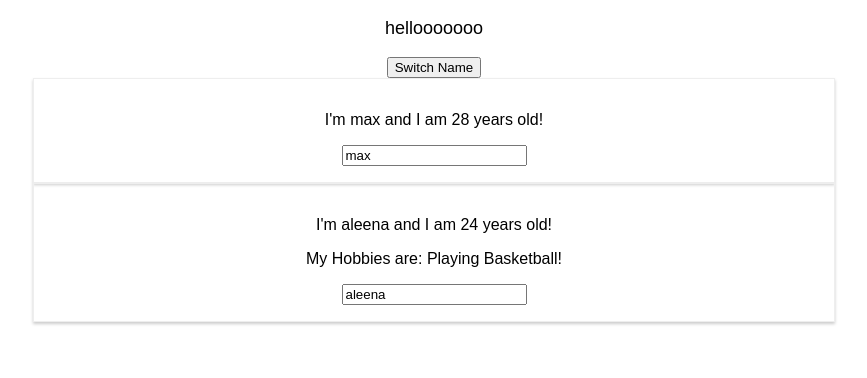
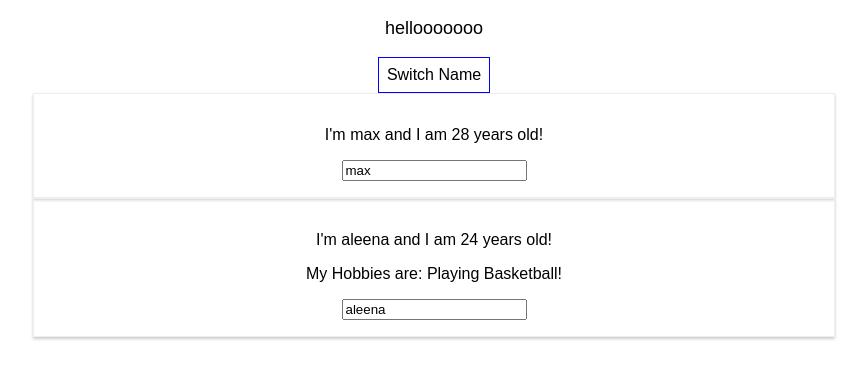
Before and after one commit to aleenamad/ReactUdemy, a React (Create React App) app in the folder udemy-react/: page / in a window 1280 px wide. Shown: the top 378 px of the page, without its empty margins (206-1073 px from the left). Built offline with nearby package versions, Linux system fonts and the light colour scheme.

Commit message:
did inline styling

```diff
--- a/udemy-react/src/App.js
+++ b/udemy-react/src/App.js
@@ -28,13 +28,20 @@
     ]})
   }
   render() {
+    const style = {
+      backgroundColor: 'white',
+      font: 'inherit',
+      border: '1px solid blue',
+      padding: '8px',
+      cursor: 'pointer',
+    }
     return (
       <div className="App">
 
         <p className="App-intro">
           hellooooooo
         </p>
-        <button onClick = {() => this.switchNameHandler("maxxxxxx")}>Switch Name</button>
+        <button  style={style} onClick = {() => this.switchNameHandler("maxxxxxx")}>Switch Name</button>
 
       <div>
         <Person
```
Also changed, not shown: 1 other file (tests, documents, lock files or other folders).
